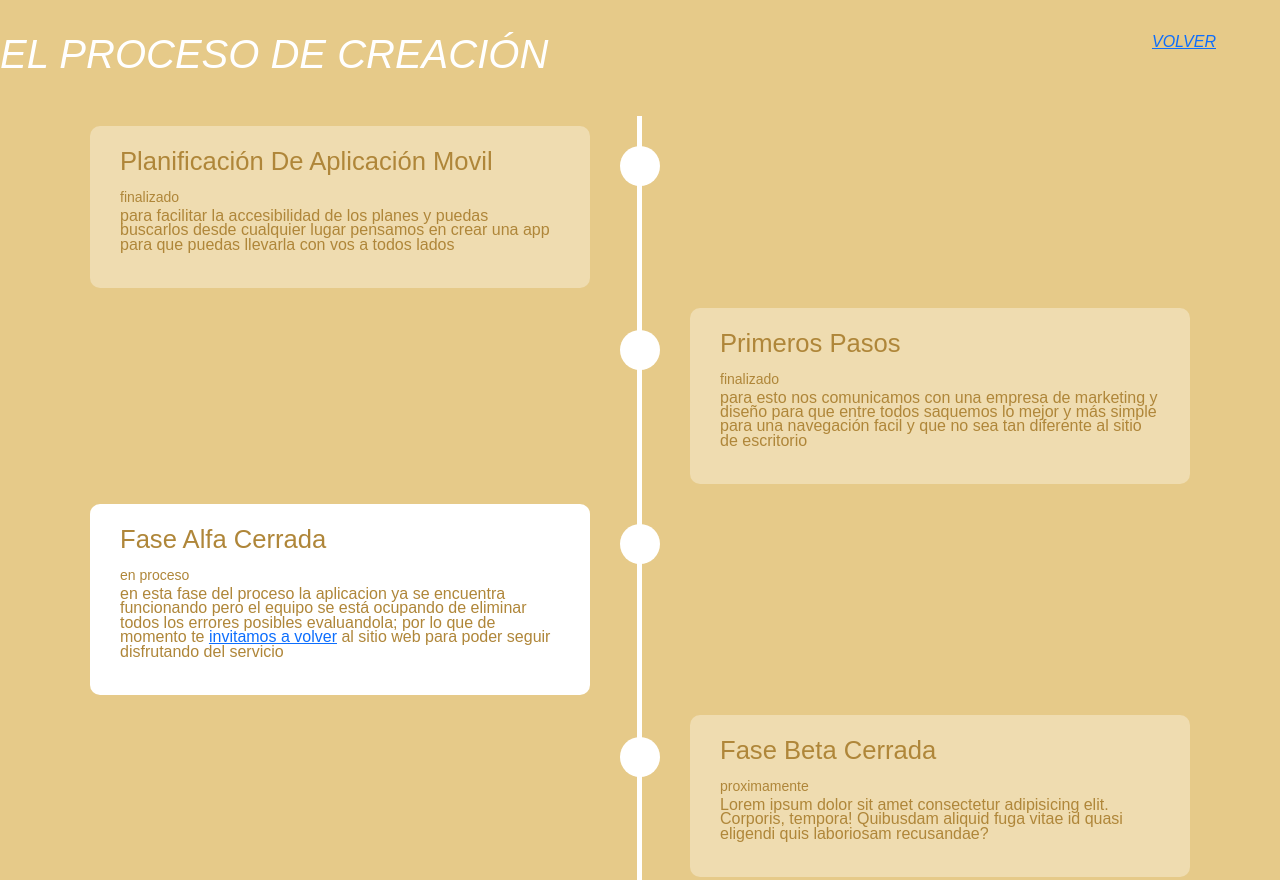
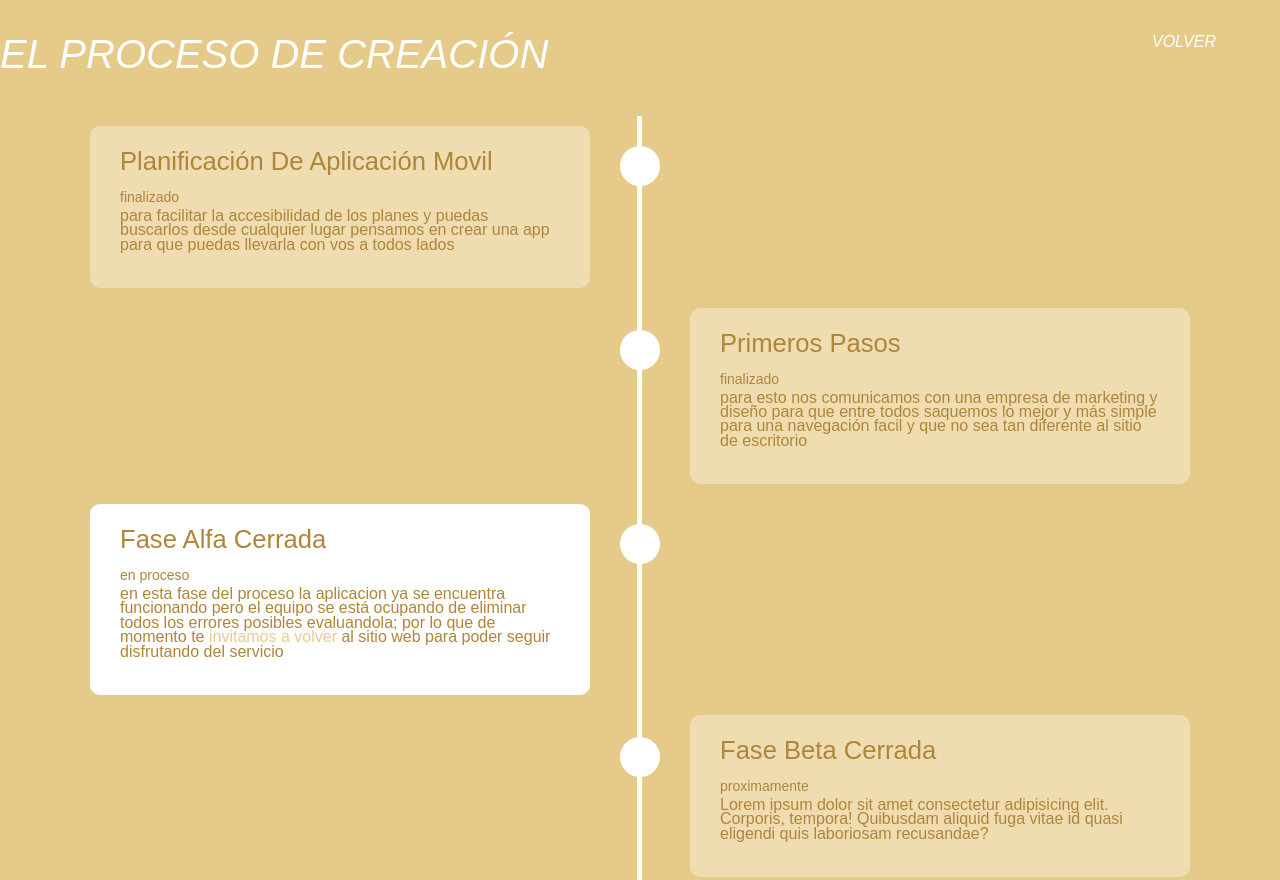
Before and after one commit to FrancoUrsino/PF-Ursino, a website: page pages/in-progress.html in a window 1280 px wide. Shown: the top 880 px of the page. Drawn offline with nearby package versions, Linux system fonts and the light colour scheme; a web font is replaced by a local one.

Commit message:
finish progress

```diff
--- a/pages/in-progress.html
+++ b/pages/in-progress.html
@@ -28,7 +28,7 @@
   <main>
     <div class="title">
       <h1>el proceso de creación</h1>
-      <a href="app.html"> volver</a>
+      <a href="app.html" class="title__link"> volver</a>
     </div>
 
     <section class="TimeLine">
@@ -58,7 +58,7 @@
         <div class="TimeLine__info now">
           <h2 class="TimeLine__title">fase alfa cerrada</h2>
           <small class="TimeLine__progress">en proceso</small>
-          <p class="TimeLine__text">en esta fase del proceso la aplicacion ya se encuentra funcionando pero el equipo se está ocupando de eliminar todos los errores posibles evaluandola; por lo que de momento te <a href="../pages/app.html" class="TimeLine_link">invitamos a volver</a> al sitio web para poder seguir disfrutando del servicio</p>
+          <p class="TimeLine__text">en esta fase del proceso la aplicacion ya se encuentra funcionando pero el equipo se está ocupando de eliminar todos los errores posibles evaluandola; por lo que de momento te <a href="app.html" class="TimeLine__link">invitamos a volver</a> al sitio web para poder seguir disfrutando del servicio</p>
         </div>
       </div>
 
--- a/scss/_inProgress.scss
+++ b/scss/_inProgress.scss
@@ -15,8 +15,16 @@
   justify-content: space-between;
   margin: 30px 0;
 
-  a{
+  &__link{
     font-size: 2rem;
+    color: $blanco;
+    text-decoration: none;
+    transition: .6s ease;
+
+    &:hover{
+      letter-spacing: .3rem;
+      color: $blanco;
+    }
   }
 }
 
@@ -69,12 +77,6 @@
   &__text{
     line-height: .9rem;
     font-weight: 300;
-
-    .TimeLine__link{
-      text-decoration: none;
-      font-weight: 200;
-      color: #705925;
-    }
   }
 
   &::after{
@@ -92,6 +94,16 @@
   .now{
     background-color: $blanco;
   }
+
+  &__link{
+    text-decoration: none;
+    font-weight: 400;
+    color: #e8cc8f;
+
+    &:hover{
+      color: rgba(133, 125, 125, 0.156);
+    }
+  }
 }
 
 .TimeLine__circle--left, .TimeLine__circle--right{
--- a/scss/_mq-650.scss
+++ b/scss/_mq-650.scss
@@ -122,8 +122,9 @@
   .title{
     font-size: 5.3rem;
 
-    a{
+    &__link{
       font-size: 1rem;
+      color: $blanco;
     }
   }
 
```
Also changed, not shown: css/style.css, 1 other file.
